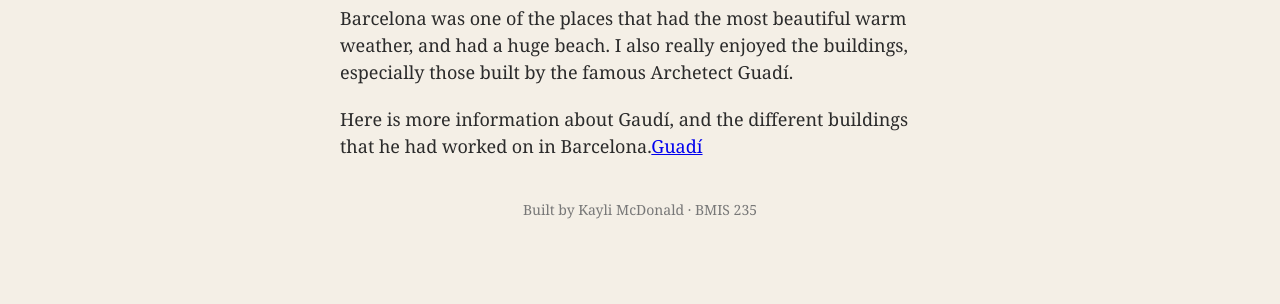
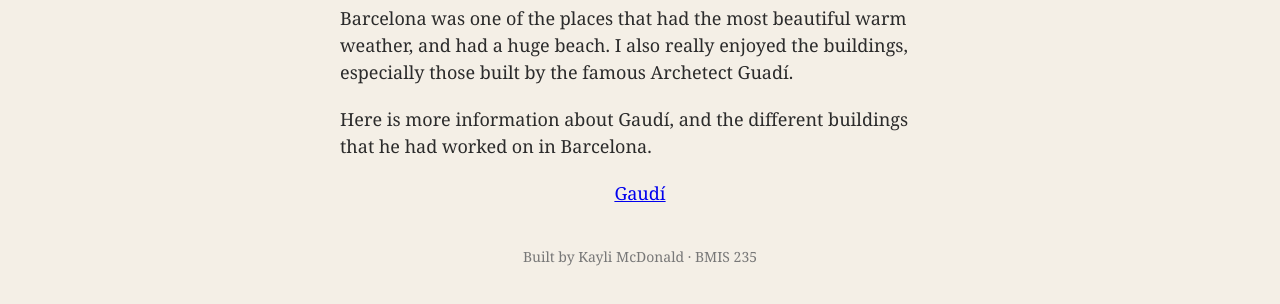
Before and after one commit to kaylimcdonald/bmis235-html-3, a plain HTML site: page barcelona.html in a window 1280 px wide. Shown: the part 190-494 px from the top of the page. Drawn offline with Linux system fonts and the light colour scheme.

Commit message:
Update barcelona.html

```diff
--- a/barcelona.html
+++ b/barcelona.html
@@ -30,7 +30,8 @@
 
 <h1>Barcelona</h1>
 <p>Barcelona was one of the places that had the most beautiful warm weather, and had a huge beach. I also really enjoyed the buildings, especially those built by the famous Archetect Guadí.</p>
-<p>Here is more information about Gaudí, and the different buildings that he had worked on in Barcelona.<a href="https://www.casabatllo.es/en/antoni-gaudi/works/">Guadí</a></p>
+<p>Here is more information about Gaudí, and the different buildings that he had worked on in Barcelona.
+<p style="text-align: center;"><a href="https://www.casabatllo.es/en/antoni-gaudi/works/">Gaudí</a></p>
 
 <!-- Footer: fill in your name -->
 <footer>Built by Kayli McDonald &middot; BMIS 235</footer>
```
